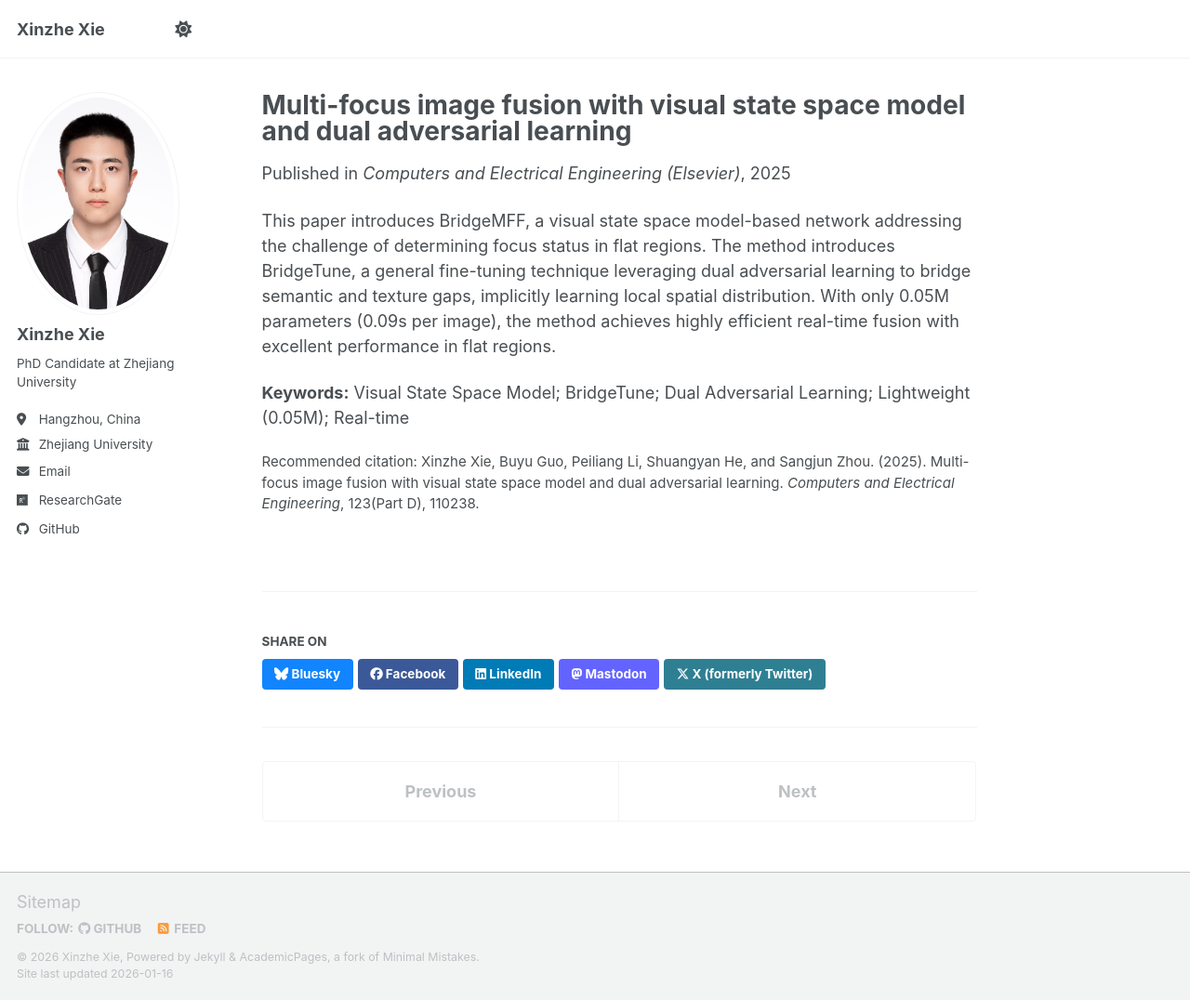
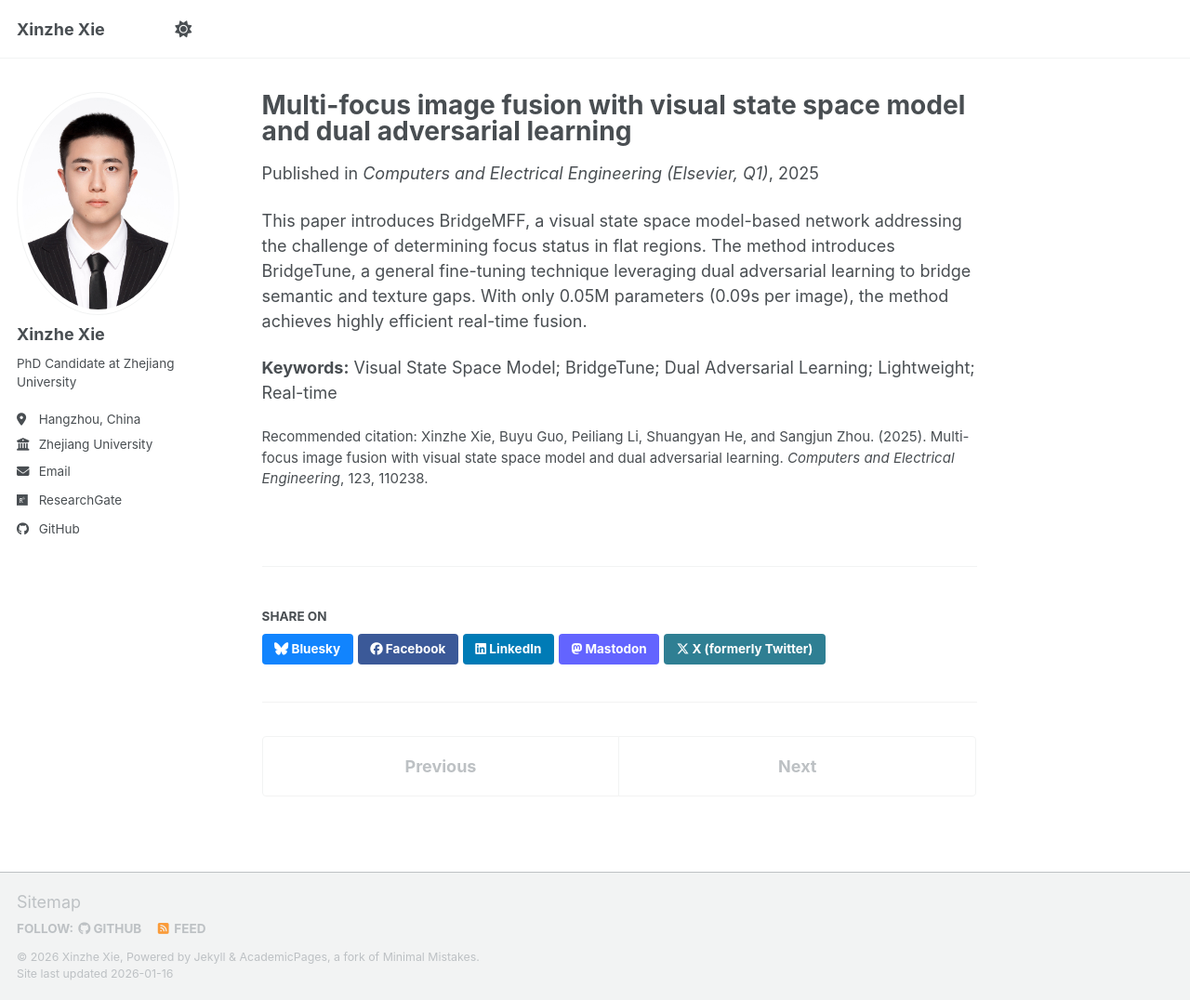
Before and after one commit to Xinzhe99/Xinzhe99.github.io, a Jekyll site: the page built from _publications/05-bridgemff.md, in a window 1280 px wide and 1076 px high. Shown: the whole window at 93% size. Built offline with Jekyll 4.4.1, drawn with Linux system fonts in a browser that asks for light colours; a script bundle is joined from its source files by our own code; library files that are not in the unit come from our copies.

Commit message:
Reorder publications: preprint→Q1 journals→Q2 journals→conference; add GitHub links; fix StackMFF-Series link and Contact format

```diff
--- a/_includes/archive-single.html
+++ b/_includes/archive-single.html
@@ -66,8 +66,8 @@
       <p>Recommended citation: {{ post.citation }}<br /><a href="{{ post.slidesurl }}">Download Slides</a></p>
     {% elsif post.citation and post.bibtexurl %}
       <p>Recommended citation: {{ post.citation }}<br /><a href="{{ post.bibtexurl }}">Download Bibtex</a></p>
-    {% elsif post.citation %}
-      <p>Recommended citation: {{ post.citation }}</p>
+     {% elsif post.citation and post.github_link %}
+      <p>Recommended citation: {{ post.citation }}<br /><a href="{{ post.github_link }}">[GitHub]</a></p>
     {% elsif post.paperurl and post.bibtexurl %}
       <p><a href=" {{ post.paperurl }} ">Download Paper</a> | <a href="{{ post.bibtexurl }}">Download Bibtex</a></p>
     {% elsif post.paperurl %}
--- a/_publications/05-bridgemff.md
+++ b/_publications/05-bridgemff.md
@@ -1,14 +1,15 @@
 ---
 title: "Multi-focus image fusion with visual state space model and dual adversarial learning"
-date: 2025-02-01
+date: 2025-05-01
 collection: publications
 permalink: /publication/2025-bridgemff
 type: "Journal Article"
-venue: "Computers and Electrical Engineering (Elsevier)"
-citation: "Xinzhe Xie, Buyu Guo, Peiliang Li, Shuangyan He, and Sangjun Zhou. (2025). Multi-focus image fusion with visual state space model and dual adversarial learning. <i>Computers and Electrical Engineering</i>, 123(Part D), 110238."
-excerpt: "BridgeMFF: A visual state space model-based network for multi-focus image fusion with dual adversarial learning."
+venue: "Computers and Electrical Engineering (Elsevier, Q1)"
+citation: "Xinzhe Xie, Buyu Guo, Peiliang Li, Shuangyan He, and Sangjun Zhou. (2025). Multi-focus image fusion with visual state space model and dual adversarial learning. <i>Computers and Electrical Engineering</i>, 123, 110238."
+excerpt: "BridgeMFF: Visual state space model-based fusion with dual adversarial learning."
+github_link: "https://github.com/Xinzhe99/BridgeMFF"
 ---
 
-This paper introduces BridgeMFF, a visual state space model-based network addressing the challenge of determining focus status in flat regions. The method introduces BridgeTune, a general fine-tuning technique leveraging dual adversarial learning to bridge semantic and texture gaps, implicitly learning local spatial distribution. With only 0.05M parameters (0.09s per image), the method achieves highly efficient real-time fusion with excellent performance in flat regions.
+This paper introduces BridgeMFF, a visual state space model-based network addressing the challenge of determining focus status in flat regions. The method introduces BridgeTune, a general fine-tuning technique leveraging dual adversarial learning to bridge semantic and texture gaps. With only 0.05M parameters (0.09s per image), the method achieves highly efficient real-time fusion.
 
-**Keywords:** Visual State Space Model; BridgeTune; Dual Adversarial Learning; Lightweight (0.05M); Real-time
+**Keywords:** Visual State Space Model; BridgeTune; Dual Adversarial Learning; Lightweight; Real-time
```
Also changed, not shown: _pages/about.md (+3 -2 lines), _publications/01-generative.md (added, +13 -0 lines), _publications/01-stackmff-v4.md (deleted, +0 -14 lines), _publications/02-stackmff-v3.md (deleted, +0 -14 lines), _publications/02-stackmff-v4.md (added, +15 -0 lines), _publications/03-one-shot.md (deleted, +0 -14 lines), _publications/03-stackmff-v3.md (added, +15 -0 lines), _publications/04-one-shot.md (added, +15 -0 lines), _publications/04-stackmff.md (deleted, +0 -14 lines), _publications/06-swinmff.md (+5 -4 lines), _publications/07-stackmff.md (added, +15 -0 lines), _publications/08-lightmff.md (renamed from _publications/07-lightmff.md, +4 -3 lines), _publications/08-underwater.md (deleted, +0 -14 lines), _publications/09-underwater.md (added, +14 -0 lines).
